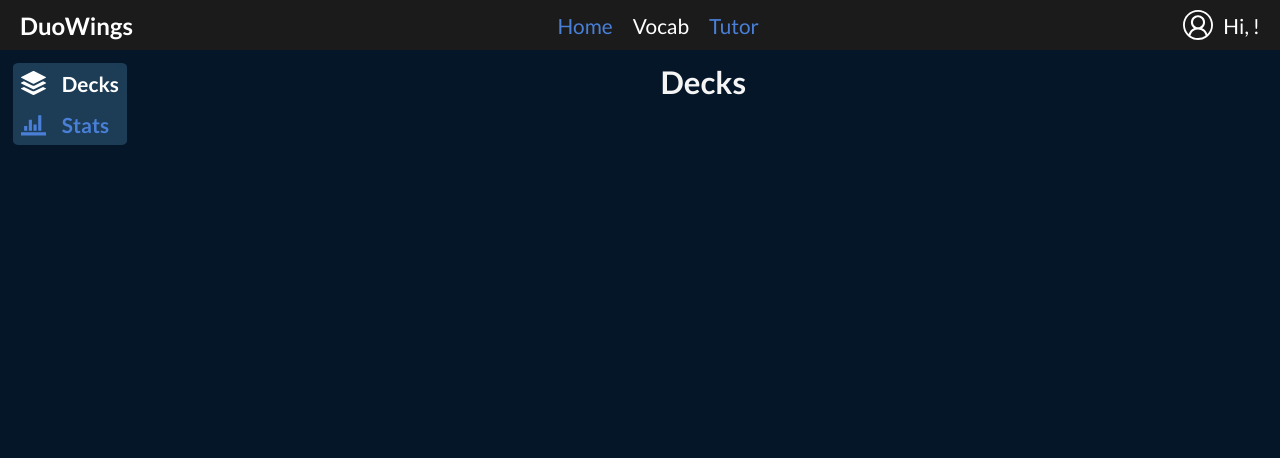
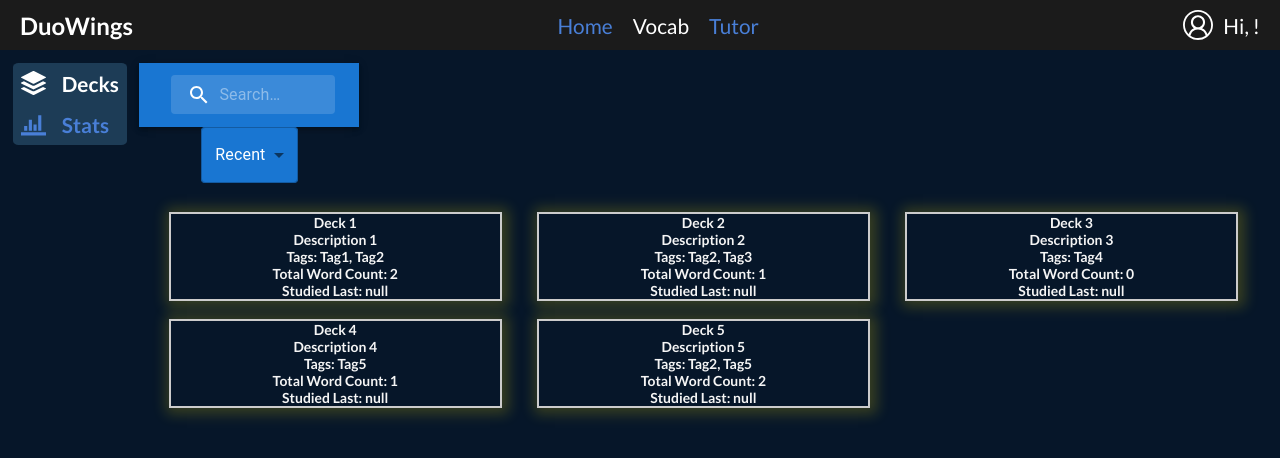
Before and after one commit to devingdaniels/DuoWings, a React (Vite) app in the folder frontend/: page /vocab/decks in a window 1280 px wide. Shown: the top 458 px of the page. Built offline with nearby package versions, Linux system fonts and the light colour scheme; no server answers; a web font is replaced by a local one.

Commit message:
Updated decks page and testing Material UI packages

```diff
--- a/frontend/src/App.css
+++ b/frontend/src/App.css
@@ -232,3 +232,21 @@ a {
   text-align: center;
   width: 100%;
 }
+
+.deck-grid-container {
+  display: grid;
+  grid-template-columns: repeat(auto-fill, minMax(300px, 1fr));
+  gap: 2%;
+  padding: 2%;
+}
+
+.deck-container {
+  border: 2px solid #ccc;
+  /* offset-x | offset-y | blur-radius | spread-radius | color */
+  box-shadow: 2px 1px 13px 5px rgba(255, 230, 1, 0.2);
+
+  display: flex;
+  flex-direction: column;
+  align-items: center;
+  margin: 2%;
+}
--- a/frontend/src/components/Deck.tsx
+++ b/frontend/src/components/Deck.tsx
@@ -1,9 +1,43 @@
-const Deck = ({ deck }) => {
+import React from "react";
+
+type WordEntry = {
+  word: string;
+  englishDefinition: string;
+  exampleSentence: string;
+  wordType: string;
+  conjugation: string;
+  correctCount: number[];
+  incorrectCount: number[];
+  lastCorrectDate: Date | null;
+  lastIncorrectDate: Date | null;
+};
+
+type DeckProps = {
+  deck: {
+    id: number;
+    name: string;
+    description: string;
+    tags: string[];
+    words: WordEntry[];
+    laststudy: Date | null;
+  };
+};
+
+const Deck: React.FC<DeckProps> = ({ deck }) => {
+  // Calculate the total word count
+  const totalWordCount = deck.words.length;
+
   return (
     <>
-      <div key={deck.id}>
-        <h2>{deck.name}</h2>
-        <p>{deck.description}</p>
+      <div className="deck-container" key={deck.id}>
+        <h6>{deck.name}</h6>
+        <h6>{deck.description}</h6>
+        <h6>Tags: {deck.tags.join(", ")}</h6>
+        <h6>Total Word Count: {totalWordCount}</h6>
+        <h6>
+          Studied Last:{" "}
+          {deck.laststudy ? deck.laststudy.toLocaleDateString() : "null"}
+        </h6>
       </div>
     </>
   );
--- a/frontend/src/components/NavigationBar.tsx
+++ b/frontend/src/components/NavigationBar.tsx
@@ -18,9 +18,7 @@ const NavigationBar = () => {
           <li>
             <NavLink
               to="/home"
-              className={({ isActive, isPending }) =>
-                isPending ? "pending" : isActive ? "active" : ""
-              }
+              className={({ isActive }) => (isActive ? "active" : "")}
             >
               Home
             </NavLink>
@@ -28,9 +26,7 @@ const NavigationBar = () => {
           <li>
             <NavLink
               to="/vocab"
-              className={({ isActive, isPending }) =>
-                isPending ? "pending" : isActive ? "active" : ""
-              }
+              className={({ isActive }) => (isActive ? "active" : "")}
             >
               Vocab
             </NavLink>
@@ -38,9 +34,7 @@ const NavigationBar = () => {
           <li>
             <NavLink
               to="/tutor"
-              className={({ isActive, isPending }) =>
-                isPending ? "pending" : isActive ? "active" : ""
-              }
+              className={({ isActive }) => (isActive ? "active" : "")}
             >
               Tutor
             </NavLink>
--- a/frontend/src/features/userAuthSlice.ts
+++ b/frontend/src/features/userAuthSlice.ts
@@ -102,6 +102,8 @@ const userAuthSlice = createSlice({
     builder
       .addCase(login.pending, (state) => {
         state.isLoading = true;
+        state.isSuccess = false;
+        state.user = null;
         state.message = "Loading User";
       })
       .addCase(login.fulfilled, (state, action) => {
@@ -114,6 +116,7 @@ const userAuthSlice = createSlice({
         state.isLoading = false;
         state.isSuccess = false;
         state.isError = true;
+        state.user = null;
         state.message = action.payload as string;
       })
       .addCase(register.pending, (state) => {
--- a/frontend/src/pages/auth/login-page/LoginInForm.tsx
+++ b/frontend/src/pages/auth/login-page/LoginInForm.tsx
@@ -37,12 +37,13 @@ const LoginInForm: React.FC = () => {
   };
 
   useEffect(() => {
-    if (isSuccess && user) {
+    if (isSuccess && user && !isError) {
       SwalSuccess("Success", `Welcome ${user.fname}!`);
       navigate("/home");
     }
     if (isError) {
       ToastError(message);
+      console.log(message);
     }
 
     return () => {
--- a/frontend/src/pages/vocab/DecksPage.tsx
+++ b/frontend/src/pages/vocab/DecksPage.tsx
@@ -1,12 +1,22 @@
 // import SearchAppBar from "./SearchBar";
 import Deck from "../../components//Deck";
+import { fakeDecks } from "../vocab/fakeData";
+import SearchAppBar from "./SearchBar";
+
+import DropdownComponent from "./DropDown";
 
 const DecksPage = () => {
   return (
     <div className="deck-page-container">
-      <h2>Decks</h2>
-      {/* <SearchAppBar /> */}
-      <div className="deck-grid-container"></div>
+      <div style={{ width: "max-content", display: "right" }}>
+        <SearchAppBar />
+        <DropdownComponent />
+      </div>
+      <div className="deck-grid-container">
+        {fakeDecks.map((deck: any, i: number) => {
+          return <Deck key={i} deck={deck} />;
+        })}
+      </div>
     </div>
   );
 };
--- /dev/null
+++ b/frontend/src/pages/vocab/DropDown.tsx
@@ -0,0 +1,44 @@
+import React, { useState } from "react";
+import { styled, alpha } from "@mui/material/styles";
+import Select from "@mui/material/Select";
+import MenuItem from "@mui/material/MenuItem";
+
+const Dropdown = styled(Select)(({ theme }) => ({
+  backgroundColor: theme.palette.primary.main, // Use the primary color
+  color: theme.palette.primary.contrastText, // Text color for contrast
+  "&:hover": {
+    backgroundColor: alpha(theme.palette.primary.main, 0.85), // Slight opacity on hover
+  },
+  borderRadius: theme.shape.borderRadius,
+  marginLeft: 0,
+  width: "auto",
+  "& .MuiSelect-root": {
+    color: "inherit",
+    padding: theme.spacing(1, 1, 1, 0),
+    paddingLeft: `calc(1em + ${theme.spacing(4)})`,
+  },
+}));
+
+const DropdownComponent = () => {
+  const [selectedOption, setSelectedOption] = useState("recent"); // Set default option to "recent"
+
+  const handleOptionChange = (event) => {
+    setSelectedOption(event.target.value);
+    // You can perform any actions or handle the selected option here
+  };
+
+  return (
+    <Dropdown
+      value={selectedOption}
+      onChange={handleOptionChange}
+      displayEmpty
+      inputProps={{ "aria-label": "select option" }}
+    >
+      <MenuItem value="recent">Recent</MenuItem>
+      <MenuItem value="newest">Created (newest)</MenuItem>
+      <MenuItem value="oldest">Created (oldest)</MenuItem>
+    </Dropdown>
+  );
+};
+
+export default DropdownComponent;
--- /dev/null
+++ b/frontend/src/pages/vocab/fakeData.ts
@@ -0,0 +1,102 @@
+export const fakeDecks = [
+  {
+    name: "Deck 1",
+    description: "Description 1",
+    tags: ["Tag1", "Tag2"],
+    words: [
+      {
+        word: "Word1",
+        englishDefinition: "Definition1",
+        exampleSentence: "Example1",
+        wordType: "Noun",
+        conjugation: "Regular",
+        correctCount: [],
+        incorrectCount: [],
+        lastCorrectDate: null,
+        lastIncorrectDate: null,
+      },
+      {
+        word: "Word2",
+        englishDefinition: "Definition2",
+        exampleSentence: "Example2",
+        wordType: "Verb",
+        conjugation: "Irregular",
+        correctCount: [],
+        incorrectCount: [],
+        lastCorrectDate: null,
+        lastIncorrectDate: null,
+      },
+    ],
+  },
+  {
+    name: "Deck 2",
+    description: "Description 2",
+    tags: ["Tag2", "Tag3"],
+    words: [
+      {
+        word: "Word3",
+        englishDefinition: "Definition3",
+        exampleSentence: "Example3",
+        wordType: "Adjective",
+        conjugation: "Regular",
+        correctCount: [],
+        incorrectCount: [],
+        lastCorrectDate: null,
+        lastIncorrectDate: null,
+      },
+    ],
+  },
+  {
+    name: "Deck 3",
+    description: "Description 3",
+    tags: ["Tag4"],
+    words: [],
+  },
+  {
+    name: "Deck 4",
+    description: "Description 4",
+    tags: ["Tag5"],
+    words: [
+      {
+        word: "Word4",
+        englishDefinition: "Definition4",
+        exampleSentence: "Example4",
+        wordType: "Noun",
+        conjugation: "Regular",
+        correctCount: [],
+        incorrectCount: [],
+        lastCorrectDate: null,
+        lastIncorrectDate: null,
+      },
+    ],
+  },
+  {
+    name: "Deck 5",
+    description: "Description 5",
+    tags: ["Tag2", "Tag5"],
+    words: [
+      {
+        word: "Word5",
+        englishDefinition: "Definition5",
+        exampleSentence: "Example5",
+        wordType: "Verb",
+        conjugation: "Irregular",
+        correctCount: [],
+        incorrectCount: [],
+        lastCorrectDate: null,
+        lastIncorrectDate: null,
+      },
+      {
+        word: "Word6",
+        englishDefinition: "Definition6",
+        exampleSentence: "Example6",
+        wordType: "Noun",
+        conjugation: "Regular",
+        correctCount: [],
+        incorrectCount: [],
+        lastCorrectDate: null,
+        lastIncorrectDate: null,
+      },
+    ],
+  },
+];
```
